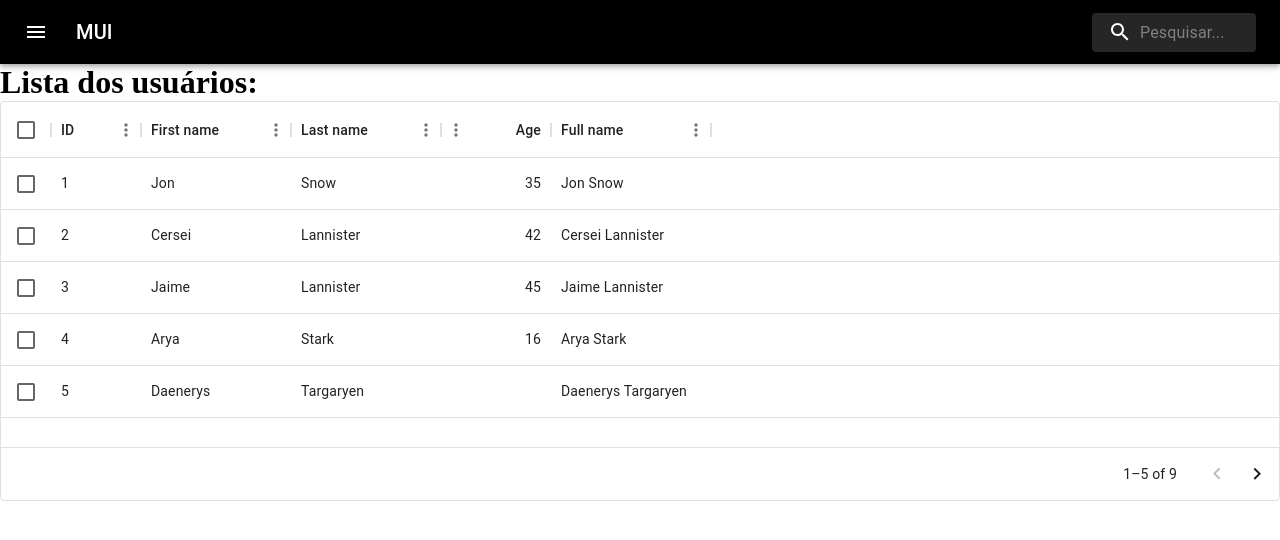
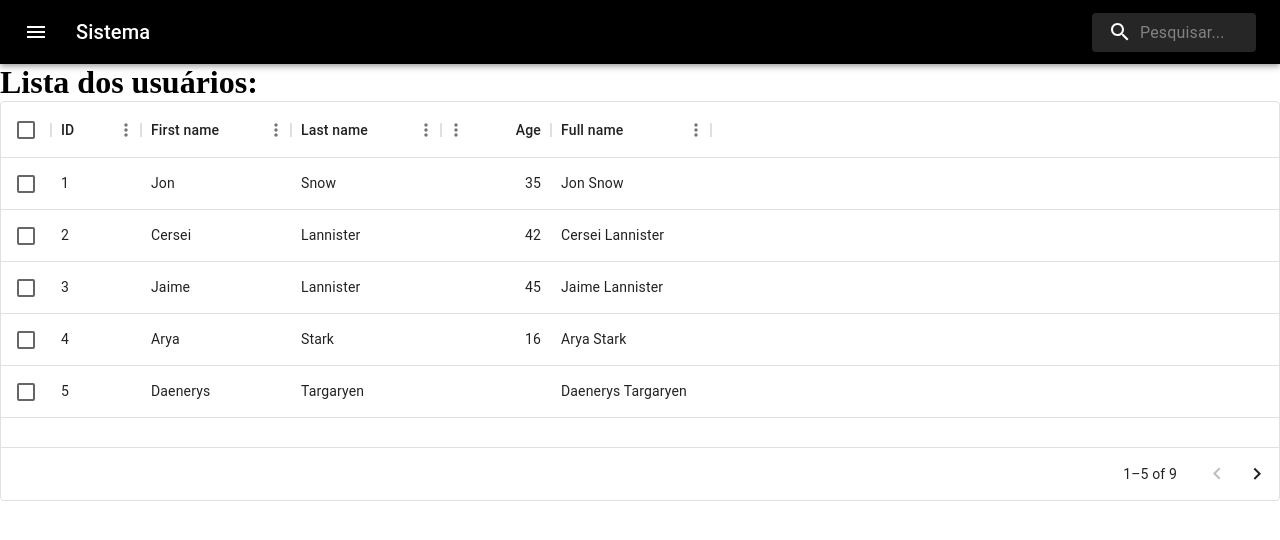
Before and after one commit to matefs/next-empresa-generica, a Next.js app: page /aplicacao in a window 1280 px wide. Shown: the top 540 px of the page. Built offline with nearby package versions, Linux system fonts and the light colour scheme.

Commit message:
Mudado o header

```diff
--- a/src/componentes/Header.jsx
+++ b/src/componentes/Header.jsx
@@ -117,7 +117,7 @@ export default function SearchAppBar() {
             component="div"
             sx={{ flexGrow: 1, display: { xs: 'none', sm: 'block' } }}
           >
-            MUI
+           Sistema
           </Typography>
           <Search>
             <SearchIconWrapper>
```
